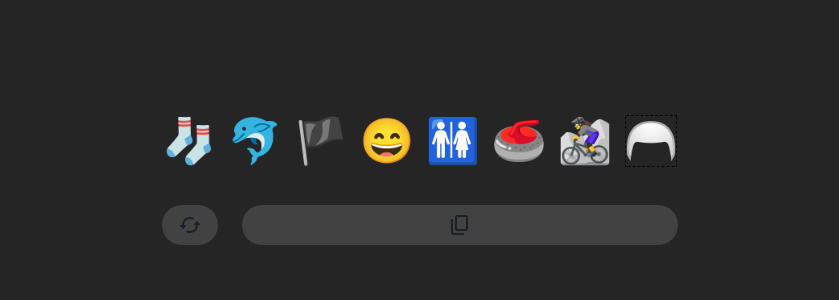
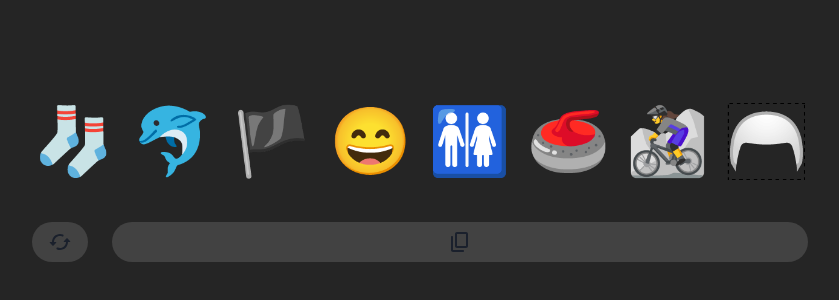
Before and after one commit to spacefrogz/react-homepage, a React (Create React App) app: page / in a window 1280 px wide. Shown: the part 224-524 px from the top of the page, without its empty margins (220-1059 px from the left). Built offline with nearby package versions, Linux system fonts and the light colour scheme.

Commit message:
update font size for emoji

```diff
--- a/src/pages/Landing.tsx
+++ b/src/pages/Landing.tsx
@@ -57,7 +57,7 @@ const Landing = () => {
 
       <Box flexDirection={"column"} paddingX={12}>
 
-        <Text textAlign={"center"} fontSize={44} fontWeight={"semibold"} color={"#F0EBEB"}>
+        <Text textAlign={"center"} fontSize={66} fontWeight={"semibold"} color={"#F0EBEB"}>
           {emojis}
         </Text>
         <Box display={"flex"} flex={1} justifyContent={"space-between"} flexDirection={"row"} marginTop={8}>
```
